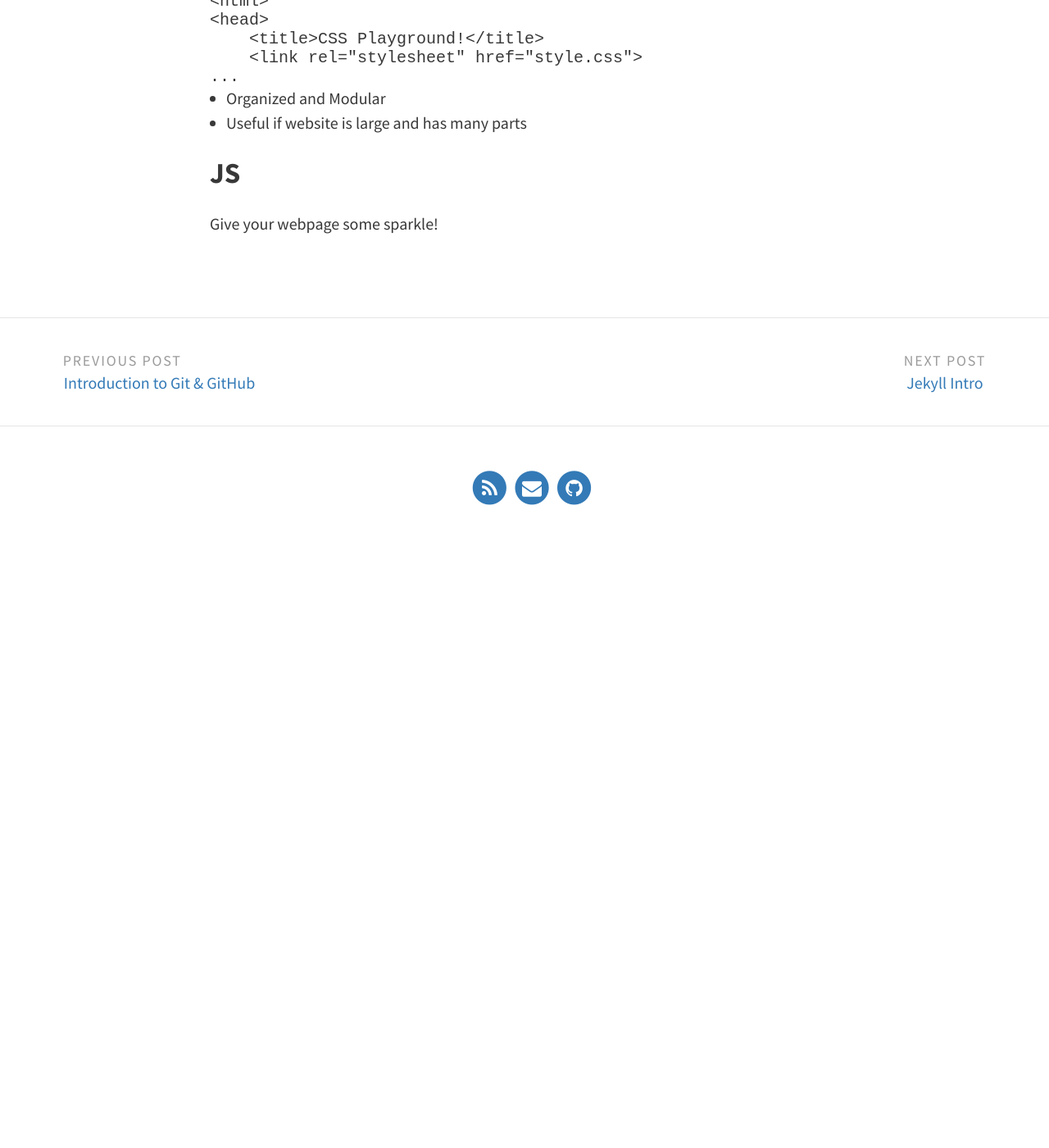
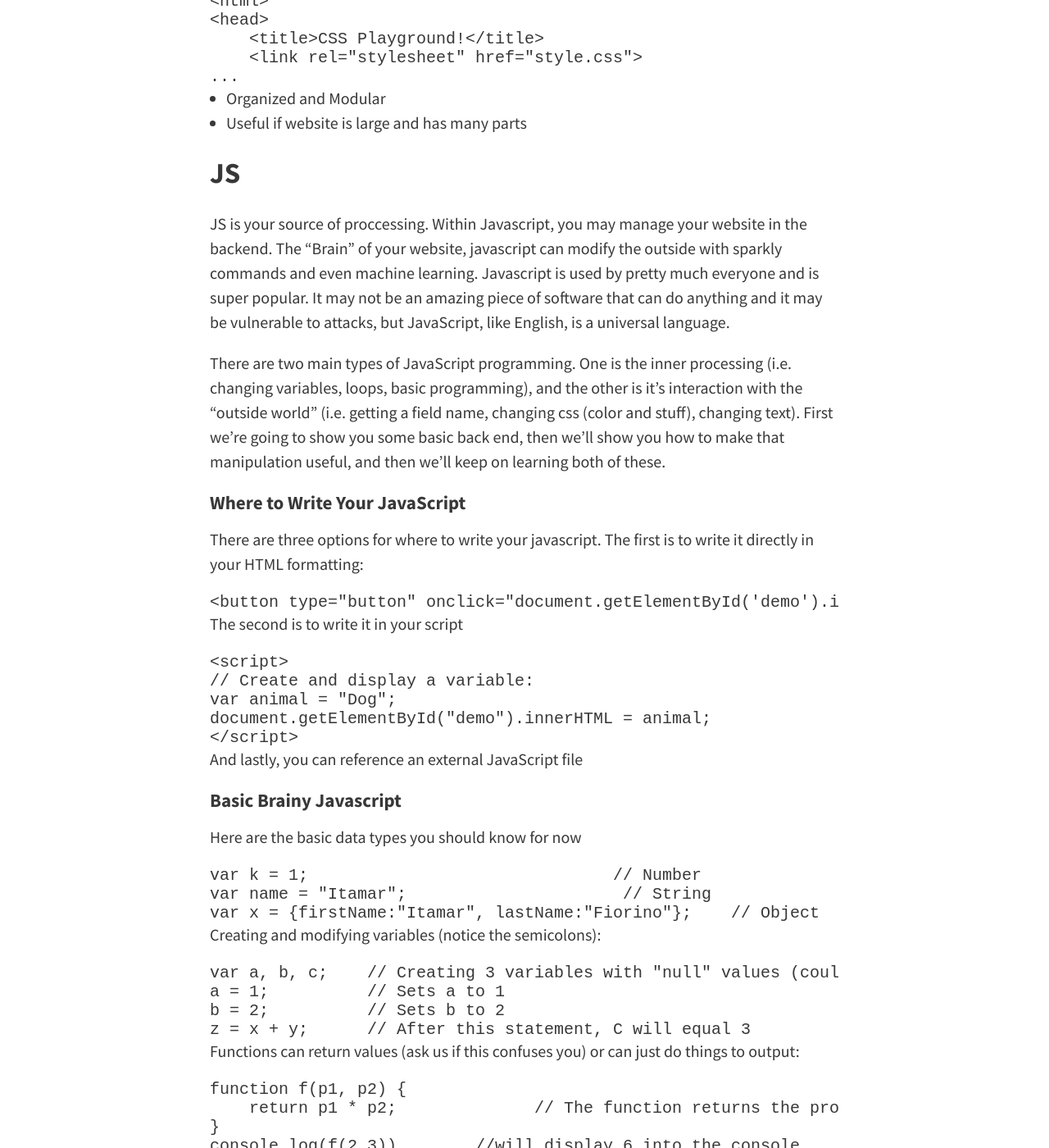
Before and after one commit to MBHS-DevClub/mbhs-devclub.github.io, a Jekyll site: the page built from _posts/2018-9-26-web-development.md, in a window 1280 px wide and 1400 px high, scrolled down 3584 px. Shown: the whole window at 82% size. Built offline with Jekyll 4.4.1, drawn with Linux system fonts in a browser that asks for light colours; our own code applies the rules of GitHub Pages for plain Markdown files; before the commit the page ends 4272 px from its top, so only the background shows below that; some of the changed text lies outside the part shown.

Commit message:
Added JavaScript stuff
Pls accept and inv me to rep...

````diff
--- a/_posts/2018-9-26-web-development.md
+++ b/_posts/2018-9-26-web-development.md
@@ -145,4 +145,85 @@ index.html
 
 ## JS
 
-Give your webpage some sparkle!
+JS is your source of proccessing. Within Javascript, you may manage your website in the backend. The "Brain" of your website, javascript can modify the outside with sparkly commands and even machine learning. Javascript is used by pretty much everyone and is super popular. It may not be an amazing piece of software that can do anything and it may be vulnerable to attacks, but JavaScript, like English, is a universal language.
+
+There are two main types of JavaScript programming. One is the inner processing (i.e. changing variables, loops, basic programming), and the other is it's interaction with the "outside world" (i.e. getting a field name, changing css (color and stuff), changing text). First we're going to show you some basic back end, then we'll show you how to make that manipulation useful, and then we'll keep on learning both of these.
+
+#### Where to Write Your JavaScript
+There are three options for where to write your javascript. The first is to write it directly in your HTML formatting:
+```JavaScript
+<button type="button" onclick="document.getElementById('demo').innerHTML = Date()">Click me to display Date.</button>
+```
+The second is to write it in your script
+```HTML
+<script>
+// Create and display a variable:
+var animal = "Dog";
+document.getElementById("demo").innerHTML = animal;
+</script>
+```
+And lastly, you can reference an external JavaScript file
+
+#### Basic Brainy Javascript
+
+Here are the basic data types you should know for now
+```JavaScript
+var k = 1;                               // Number
+var name = "Itamar";                      // String
+var x = {firstName:"Itamar", lastName:"Fiorino"};    // Object
+```
+
+Creating and modifying variables (notice the semicolons):
+```JavaScript
+var a, b, c;    // Creating 3 variables with "null" values (could be numbers or strings for all JavaScript cares
+a = 1;          // Sets a to 1
+b = 2;          // Sets b to 2
+z = x + y;      // After this statement, C will equal 3
+```
+
+Functions can return values (ask us if this confuses you) or can just do things to output:
+```JavaScript
+function f(p1, p2) {
+    return p1 * p2;              // The function returns the product of p1 and p2
+}
+console.log(f(2,3))        //will display 6 into the console
+```
+
+Some more basic commands:
+
+Keyword	| Description
+---	|---
+break	| 	Terminates a switch or a loop
+continue	| 	Jumps out of a loop and starts at the top
+debugger	| 	Stops the execution of JavaScript, and calls (if available) the debugging function
+do ... while	| 	Executes a block of statements, and repeats the block, while a condition is true
+for	| 	Marks a block of statements to be executed, as long as a condition is true
+function	| 	Declares a function
+if ... else	| 	Marks a block of statements to be executed, depending on a condition
+return	| 	Exits a function
+switch	| 	Marks a block of statements to be executed, depending on different cases
+try ... catch	| 	Implements error handling to a block of statements
+var	| 	Declares a variable
+
+#### Basic Functional Javascript
+
+JavaScript can "display" data in different ways:
+
+' Writing into an HTML element, using innerHTML.
+' Writing into the HTML output using document.write().
+' Writing into an alert box, using window.alert().
+' Writing into the browser console, using console.log().
+
+Try out these code snippets:
+```JavaScript
+var animals = ["cat", "dog", "mouse"];
+document.getElementById("demo").innerHTML = fruits;
+
+function function() {
+    animals.sort();
+    document.getElementById("demo").innerHTML = fruits;
+}
+```
+To run "function" in an HTML file, just call your function "function" which will modify the text within a \<p\> with id="demo"
+
+Try testing out different functions and get some JS excercise, then you can start learning JQuery, JSON, AJAX, Node.JS, Jekyll, and more. W3Schools is an **Excellent** source of information
````
